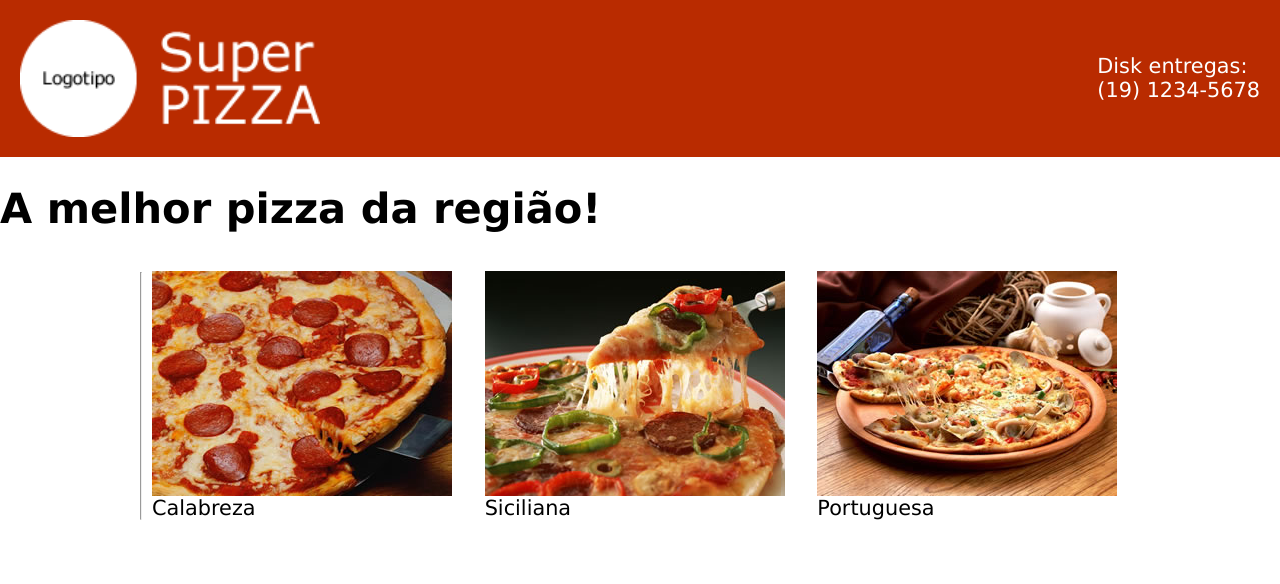
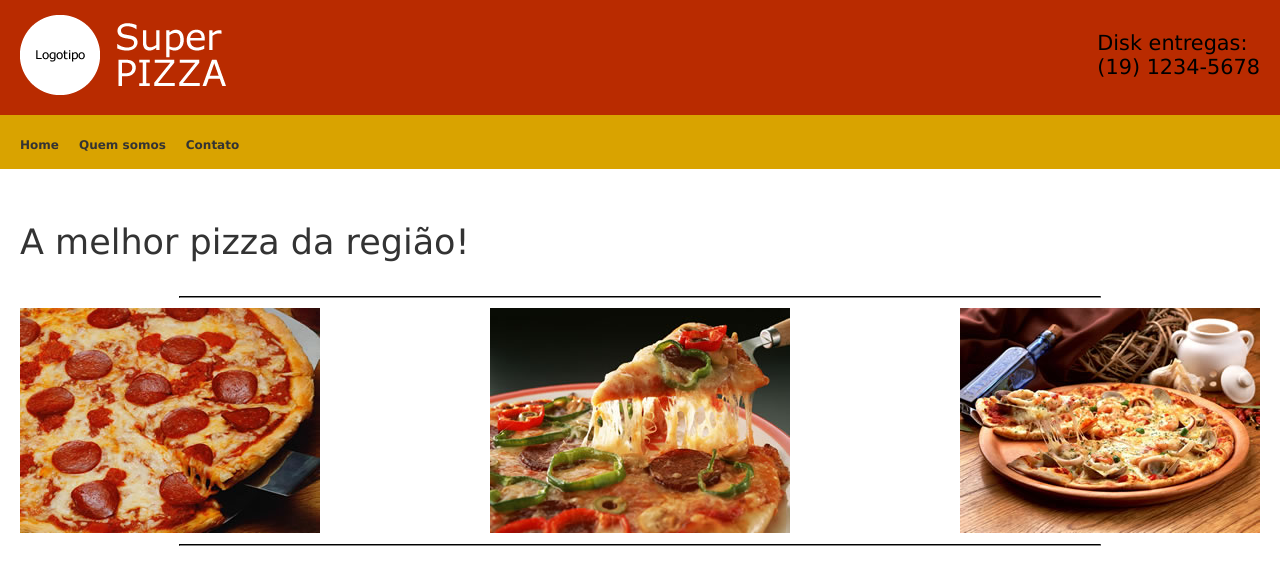
Before and after one commit to Gabsjormungand/Pizza-Web, a plain HTML site: page pizza.html in a window 1280 px wide. Drawn offline with Linux system fonts and the light colour scheme.

Commit message:
renovando e também rescunho
pizza do caramba

```diff
--- a/color.css
+++ b/color.css
@@ -1,3 +1,5 @@
+@import url("https://fonts.googleapis.com/css2?family=Nunito+Sans:wght@200;300;400;600;700;800&display=swap");
+
 body, ul, li, p{
     margin: 0px;
     padding: 0px;
@@ -6,28 +8,66 @@ body, ul, li, p{
     font-family: 'Lucida Sans', 'Lucida Sans Regular', 'Lucida Grande', 'Lucida Sans Unicode', Geneva, Verdana, sans-serifS;
 }
 
+.container{
+    width: 960px;
+    margin: 0 auto;
+    background-color: white;
+}
+
 a{
+    color: #333333;
     text-decoration: none;
-    color: white ;
+    font-weight: bolder;
+    font-size: 12px;
+    margin-left: 20px;
 }
 
 header{
     display: flex;
     background: #b92b00;
     padding: 20px;
+    padding-top: 15px;
+    padding-bottom: 20px;
     align-items: center;
     flex-wrap: wrap;
     justify-content: space-between
 }
 
-h1{
-    font-family:inherit;
+.header-2{
+    background-color: #d9a300;
+    display: flex;
+    margin: 0;
+    padding: 15px 0 15px 0px;
+    justify-content:start;
 }
 
-img{
-    display: block;
-    width: 300px;
+h1{
+    font-size: 35px;
+    font-weight: 500;
+    background-color: white;
+    text-decoration: none;
+    color: #333333;
+    padding-top: 30px;
+    padding-left: 20px;
+    padding-bottom: 10px;
 }
+
+hr{
+    height: 0, 5px;
+    border-color: #333333;
+    background-color: #333333;
+    display: flex;
+    width: 920px;
+    color: #333333;
+}
+
+.linha{
+    display: flex;
+    justify-content: space-between;
+    margin: 10px 20px;
+}
+
+
 .flex>div{
     flex: 50px;
     margin: 10px 10px;
--- a/pizza.html
+++ b/pizza.html
@@ -7,30 +7,29 @@
     <link rel="stylesheet" href="color.css">
 </head>
 <body>
+    <div class="conteiner">
         <header class="logo">
             <img src="logotipo.fw.png" alt="logo">
             <nav>
                 <ul class="telefonema">
-                <li> <a href="/">Disk entregas:</a></li>
-                <li> <a href="/">(19) 1234-5678</a></li>
+                    <li>Disk entregas:</li>
+                    <li>(19) 1234-5678</li>
                 </ul>
             </nav>
         </header>
+    </div>
+<header class="header-2">
+    <li><a href="/">Home</a></li>
+    <li><a href="/">Quem somos</a></li>
+    <li><a href="/">Contato</a></li>
+</header>
      <h1>A melhor pizza da região! </h1>
-     <section class="flex">
      <hr>
-        <div>
+        <div class="linha">
             <img src="calabreza.jpg" alt="calabreza">
-            <p>Calabreza</p>
+            <img src="siciliana.jpg" alt="siciliana">
+            <img src="portuguesa.jpg" alt="portuguesa">
         </div>
-        <div>
-            <img src="siciliana.jpg" alt="siciliana">
-            <p>Siciliana</p>
-        </div>
-        <div>
-            <img src="portuguesa.jpg" alt="portuguesa">
-            <p>Portuguesa</p>
-        </div>
-    </section>
+    <hr>
 </body>
 </html>
--- /dev/null
+++ b/pizzaria/new.css
@@ -0,0 +1,188 @@
+@import url("https://fonts.googleapis.com/css2?family=Nunito+Sans:wght@200;300;400;600;700;800&display=swap");
+
+/* font-family: 'Nunito Sans', sans-serif; */
+
+.container {
+  width: 960px;
+  margin: 0 auto;
+  background-color: white;
+}
+
+body {
+  background-image: url("fundo.jpg");
+  padding: 100%;
+  font-family: "Montserrat";
+  margin: 0;
+  padding: 0;
+}
+
+.cabecalho {
+  background-color: #b22d00;
+  display: flex;
+  align-items: center;
+  justify-content: space-between;
+  padding: 20px;
+  padding-top: 15px;
+  padding-bottom: 20px;
+}
+
+.telefone {
+  display: inline-block;
+  color: white;
+  font-size: 20px;
+}
+
+.menu-navegacao a {
+  color: #333333;
+  text-decoration: none;
+  font-weight: bolder;
+  font-size: 12px;
+  margin-left: 20px;
+}
+
+.menu-navegacao {
+  background-color: #d9a300;
+  display: flex;
+  margin: 0;
+  padding: 15px 0 15px 0px;
+}
+
+.titulo {
+  font-size: 35px;
+  font-weight: 500;
+  background-color: white;
+  text-decoration: none;
+  color: #333333;
+  padding-top: 30px;
+  padding-left: 20px;
+  padding-bottom: 10px;
+}
+
+hr {
+  height: 0, 5px;
+  border-color: #333333;
+  background-color: #333333;
+  display: flex;
+  width: 920px;
+  color: #333333;
+}
+
+.linha {
+  display: flex;
+  justify-content: space-between;
+  margin: 10px 20px;
+}
+
+.pizzas {
+  display: flex;
+  justify-content: space-around;
+  padding-bottom: 30px;
+}
+
+.sabores {
+  list-style: none;
+  padding: 0;
+  padding-left: 20px;
+  padding-bottom: 20px;
+  column-count: 3;
+}
+
+.coluna {
+  column-count: 2;
+}
+
+.conteudo-coluna-2 {
+  display: flex;
+}
+
+.conheca {
+  color: orangered;
+}
+
+.empresa {
+  columns: 1;
+  width: 800px;
+}
+
+.subtitulo {
+  font-size: 25px;
+  padding-top: 20px;
+}
+
+.subtitulo-2 {
+  font-size: 25px;
+  padding-top: 20px;
+  padding-bottom: 30px;
+}
+
+.titulo-2 {
+  display: flex;
+  padding-left: 0;
+  padding-top: 50px;
+}
+
+.p {
+  margin-right: 5px;
+}
+
+.image {
+  margin-right: 15px;
+  margin-bottom: 20px;
+}
+.coluna-galeria {
+  padding-left: 30px;
+  padding-bottom: 100px;
+}
+
+.galeria {
+  display: flex;
+  justify-content: space-between;
+  align-items: center;
+  flex-wrap: wrap;
+}
+
+.galeria img {
+  columns: 3;
+  padding-left: 0;
+  margin: 5px;
+  width: 140px;
+}
+
+.contato {
+  width: 700px;
+  padding-top: 20px;
+  padding-left: 20px;
+  padding-bottom: 100px;
+}
+
+.contato-2 {
+  padding-top: 20px;
+  padding-left: 150px;
+  padding-bottom: 100px;
+}
+
+.botao {
+  background-color: grey;
+  padding: 5px 20px;
+  color: white;
+  text-decoration: none;
+}
+
+.botao:hover {
+  background-color: #b22d00;
+  border: none;
+  color: white;
+}
+
+.mapa {
+  width: 300px;
+  padding-top: 20px;
+}
+
+.rodape {
+  font-size: 10px;
+  background-color: #333333;
+  padding: 20px;
+  padding-left: 30px;
+  color: white;
+}
--- /dev/null
+++ b/pizzaria/reset.css
@@ -0,0 +1,48 @@
+/* http://meyerweb.com/eric/tools/css/reset/
+   v2.0 | 20110126
+   License: none (public domain)
+*/
+
+html, body, div, span, applet, object, iframe,
+h1, h2, h3, h4, h5, h6, p, blockquote, pre,
+a, abbr, acronym, address, big, cite, code,
+del, dfn, em, img, ins, kbd, q, s, samp,
+small, strike, strong, sub, sup, tt, var,
+b, u, i, center,
+dl, dt, dd, ol, ul, li,
+fieldset, form, label, legend,
+table, caption, tbody, tfoot, thead, tr, th, td,
+article, aside, canvas, details, embed,
+figure, figcaption, footer, header, hgroup,
+menu, nav, output, ruby, section, summary,
+time, mark, audio, video {
+	margin: 0;
+	padding: 0;
+	border: 0;
+	font-size: 100%;
+	font: inherit;
+	vertical-align: baseline;
+}
+/* HTML5 display-role reset for older browsers */
+article, aside, details, figcaption, figure,
+footer, header, hgroup, menu, nav, section {
+	display: block;
+}
+body {
+	line-height: 1;
+}
+ol, ul {
+	list-style: none;
+}
+blockquote, q {
+	quotes: none;
+}
+blockquote:before, blockquote:after,
+q:before, q:after {
+	content: '';
+	content: none;
+}
+table {
+	border-collapse: collapse;
+	border-spacing: 0;
+}
```
Also changed, not shown: delet.css (added), fundo.jpg (added). Lines whose indentation alone changed are shown as unchanged.
